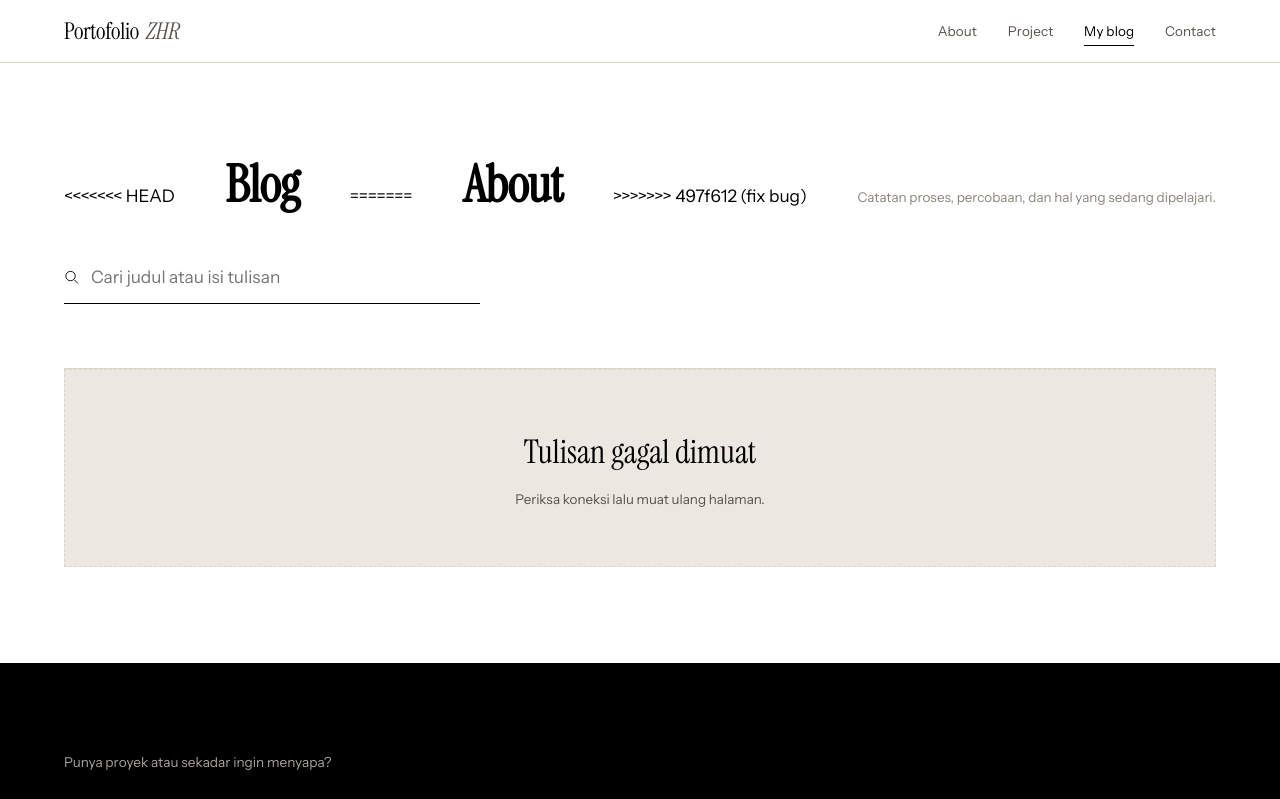
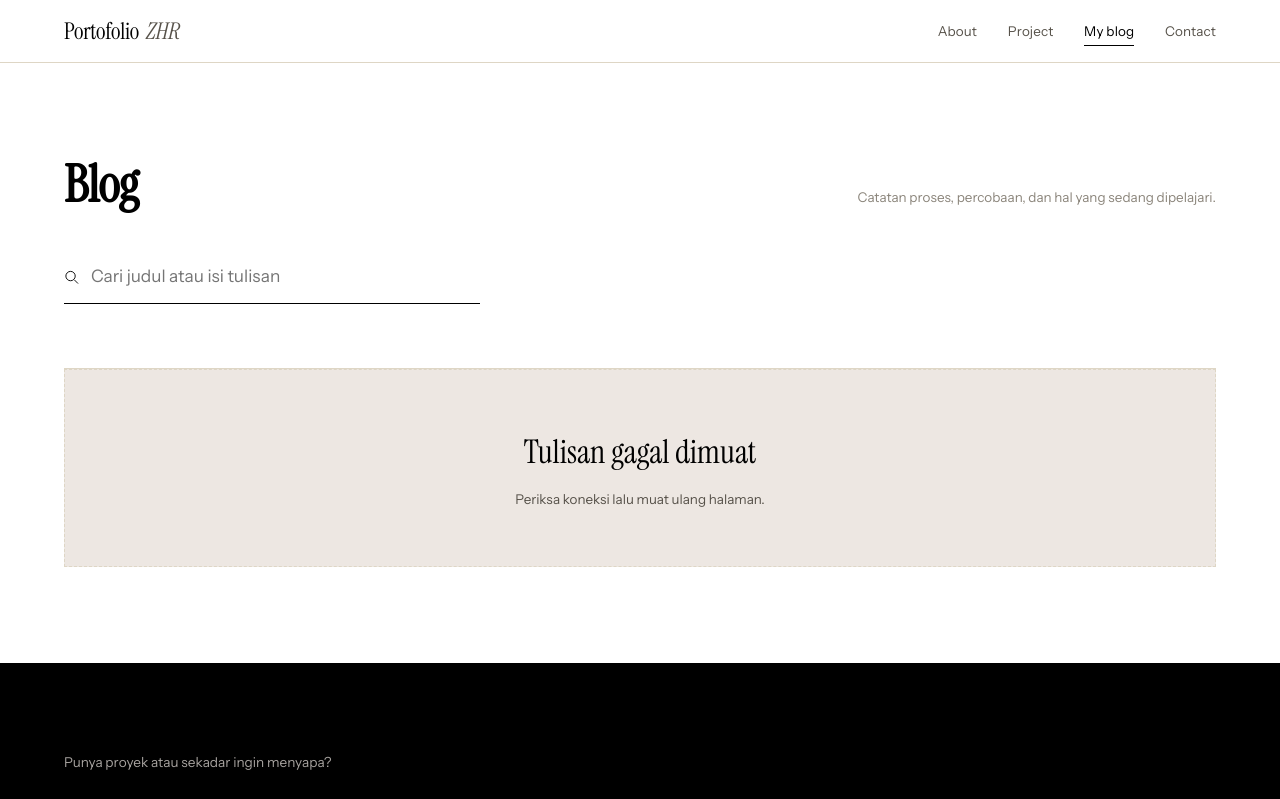
Before and after one commit to franzheinau/myblogpf, a website: page public/blog.html in a window 1280 px wide. Shown: the top 799 px of the page. Drawn offline with Linux system fonts and the light colour scheme; no server answers.

Commit message:
Update blog.html

```diff
--- a/public/blog.html
+++ b/public/blog.html
@@ -30,11 +30,7 @@
 <main id="main" class="band">
   <div class="shell">
     <div class="band__head">
-<<<<<<< HEAD
       <h1 class="band__title">Blog</h1>
-=======
-      <h1 class="band__title">About</h1>
->>>>>>> 497f612 (fix bug)
       <p class="band__note">Catatan proses, percobaan, dan hal yang sedang dipelajari.</p>
     </div>
 
```
